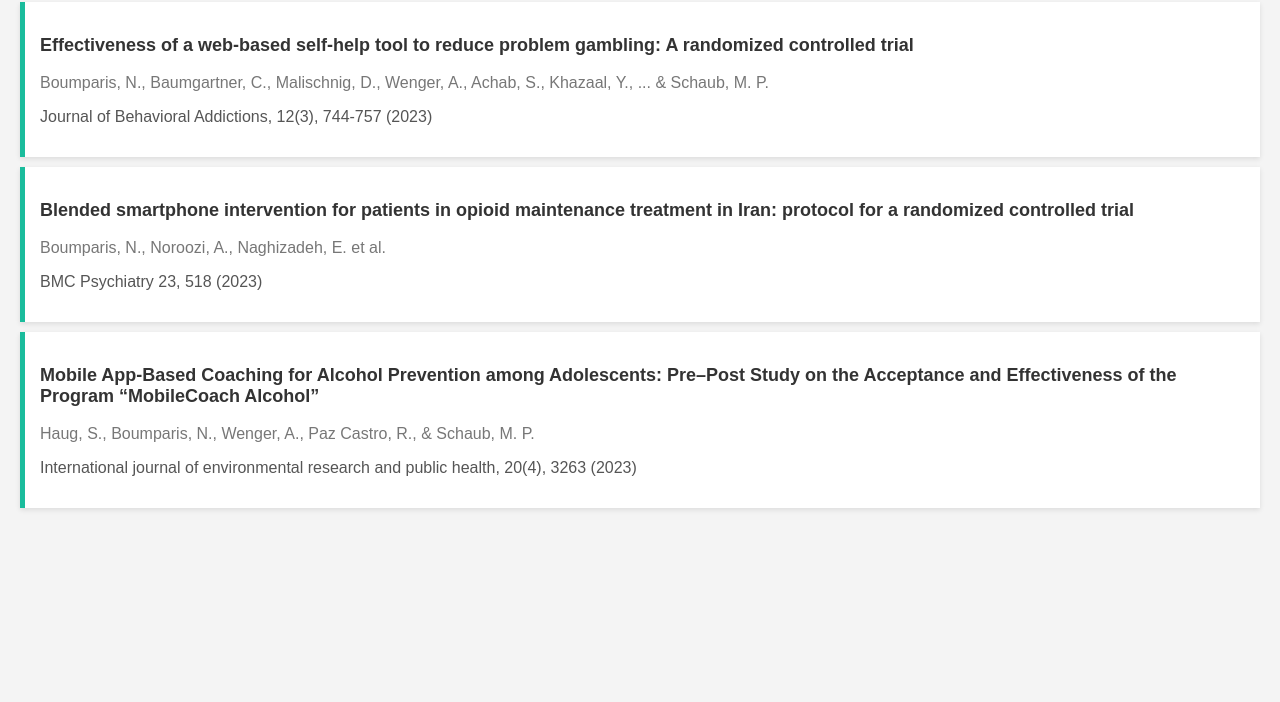
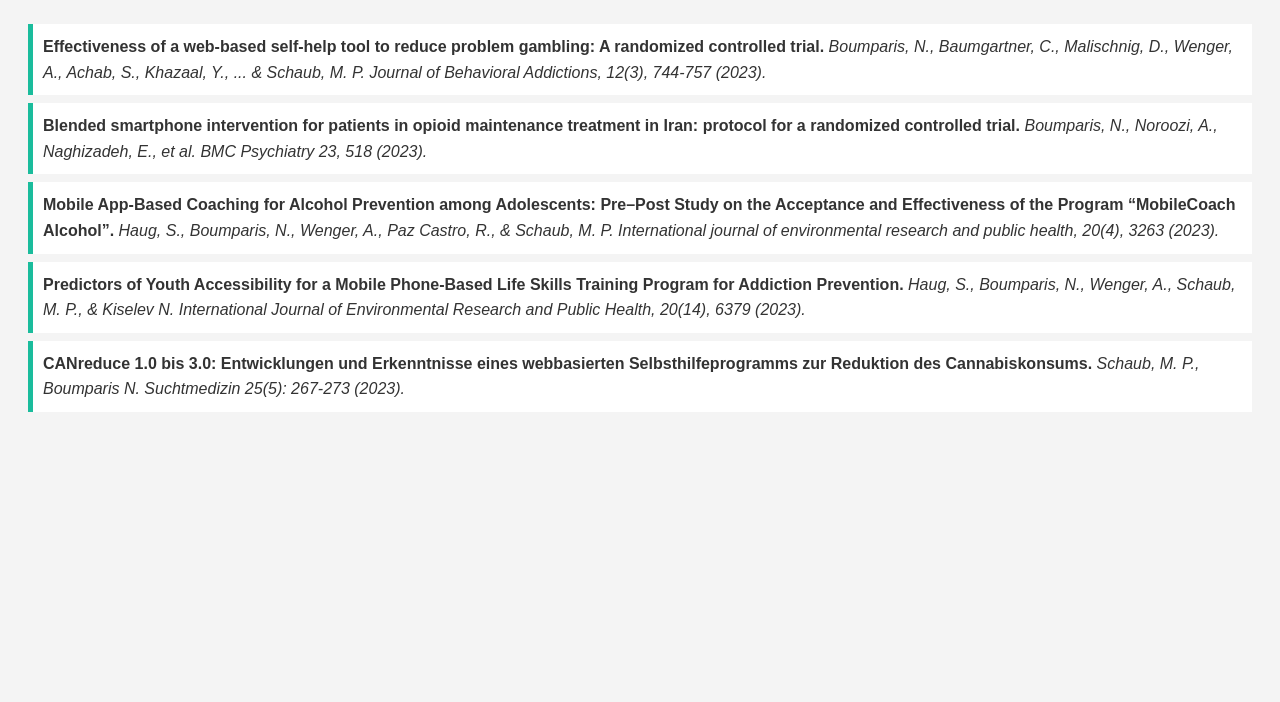
Before and after one commit to NikoBoumparis/NikoBoumparis.github.io, a plain HTML site: page publications.html in a window 1280 px wide. Shown: the part 98-800 px from the top of the page. Drawn offline with Linux system fonts and the light colour scheme.

Commit message:
Update publications.html

```diff
--- a/publications.html
+++ b/publications.html
@@ -3,63 +3,43 @@
 <head>
     <meta charset="UTF-8">
     <meta name="viewport" content="width=device-width, initial-scale=1.0">
-    <title>Publications</title>
+    <title>Publications of Dr. Nikolaos Boumparis</title>
     <style>
         body {
-            font-family: Arial, sans-serif;
-            margin: 0;
+            font-family: 'Arial', sans-serif;
+            line-height: 1.6;
+            background-color: #f4f4f4;
             padding: 20px;
-            background-color: #f4f4f4;
             color: #333;
         }
         h1 {
+            text-align: center;
             color: #35424a;
         }
-        .publication {
-            background-color: #ffffff;
-            margin: 10px 0;
-            padding: 15px;
+        ul {
+            list-style-type: none;
+            padding: 0;
+        }
+        li {
+            background: #fff;
+            margin: 8px 0;
+            padding: 10px;
             border-left: 5px solid #1abc9c;
-            box-shadow: 0 2px 5px rgba(0,0,0,0.1);
-        }
-        .publication-title {
-            color: #333;
-            font-size: 18px;
-            font-weight: bold;
-        }
-        .authors {
-            margin: 5px 0;
-            color: #777;
-            font-size: 16px;
         }
         .citation {
-            font-size: 16px;
-            color: #555;
+            font-style: italic;
         }
     </style>
 </head>
 <body>
-    <header>
-        <h1>Publications</h1>
-    </header>
-    <section>
-        <!-- Each publication entry -->
-        <div class="publication">
-            <p class="publication-title">Effectiveness of a web-based self-help tool to reduce problem gambling: A randomized controlled trial</p>
-            <p class="authors">Boumparis, N., Baumgartner, C., Malischnig, D., Wenger, A., Achab, S., Khazaal, Y., ... & Schaub, M. P.</p>
-            <p class="citation">Journal of Behavioral Addictions, 12(3), 744-757 (2023)</p>
-        </div>
-        <div class="publication">
-            <p class="publication-title">Blended smartphone intervention for patients in opioid maintenance treatment in Iran: protocol for a randomized controlled trial</p>
-            <p class="authors">Boumparis, N., Noroozi, A., Naghizadeh, E. et al.</p>
-            <p class="citation">BMC Psychiatry 23, 518 (2023)</p>
-        </div>
-        <div class="publication">
-            <p class="publication-title">Mobile App-Based Coaching for Alcohol Prevention among Adolescents: Pre–Post Study on the Acceptance and Effectiveness of the Program “MobileCoach Alcohol”</p>
-            <p class="authors">Haug, S., Boumparis, N., Wenger, A., Paz Castro, R., & Schaub, M. P.</p>
-            <p class="citation">International journal of environmental research and public health, 20(4), 3263 (2023)</p>
-        </div>
-        <!-- Add more publications as needed -->
-    </section>
+    <h1>Publications</h1>
+    <ul>
+        <li><strong>Effectiveness of a web-based self-help tool to reduce problem gambling: A randomized controlled trial.</strong> <span class="citation">Boumparis, N., Baumgartner, C., Malischnig, D., Wenger, A., Achab, S., Khazaal, Y., ... & Schaub, M. P. Journal of Behavioral Addictions, 12(3), 744-757 (2023).</span></li>
+        <li><strong>Blended smartphone intervention for patients in opioid maintenance treatment in Iran: protocol for a randomized controlled trial.</strong> <span class="citation">Boumparis, N., Noroozi, A., Naghizadeh, E., et al. BMC Psychiatry 23, 518 (2023).</span></li>
+        <li><strong>Mobile App-Based Coaching for Alcohol Prevention among Adolescents: Pre–Post Study on the Acceptance and Effectiveness of the Program “MobileCoach Alcohol”.</strong> <span class="citation">Haug, S., Boumparis, N., Wenger, A., Paz Castro, R., & Schaub, M. P. International journal of environmental research and public health, 20(4), 3263 (2023).</span></li>
+        <li><strong>Predictors of Youth Accessibility for a Mobile Phone-Based Life Skills Training Program for Addiction Prevention.</strong> <span class="citation">Haug, S., Boumparis, N., Wenger, A., Schaub, M. P., & Kiselev N. International Journal of Environmental Research and Public Health, 20(14), 6379 (2023).</span></li>
+        <li><strong>CANreduce 1.0 bis 3.0: Entwicklungen und Erkenntnisse eines webbasierten Selbsthilfeprogramms zur Reduktion des Cannabiskonsums.</strong> <span class="citation">Schaub, M. P., Boumparis N. Suchtmedizin 25(5): 267-273 (2023).</span></li>
+        <!-- Add more publications in the same format -->
+    </ul>
 </body>
 </html>
```
